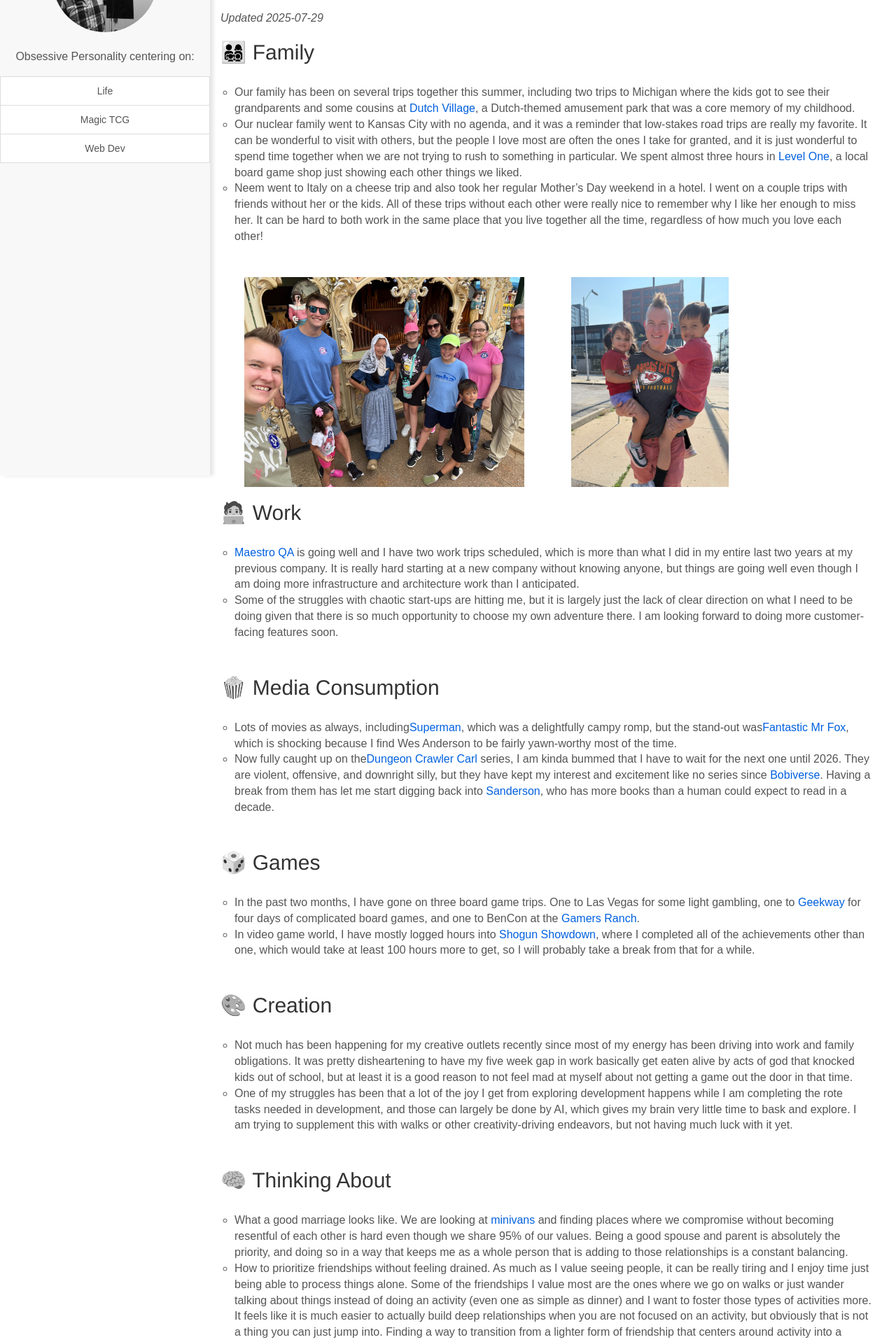
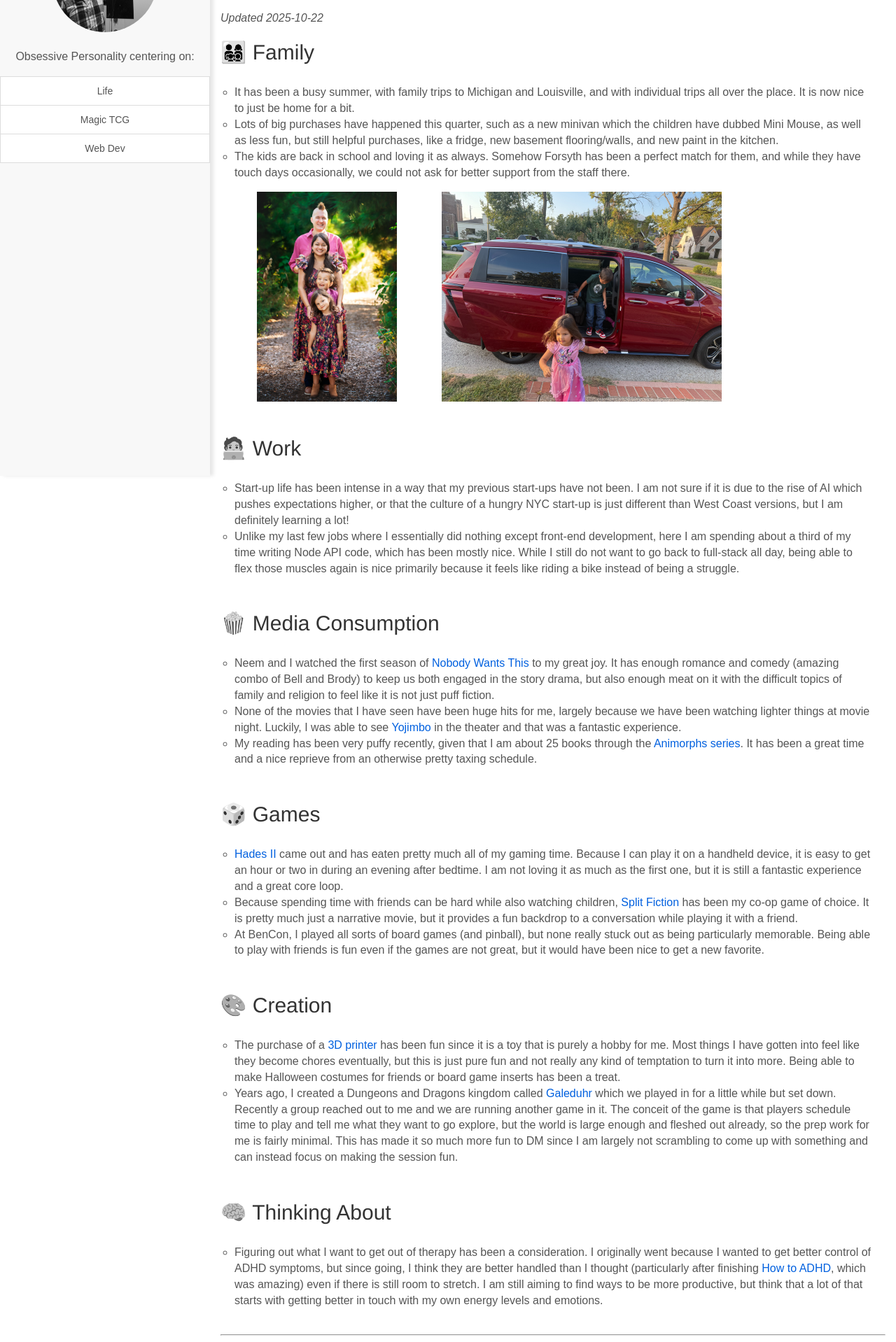
Before and after one commit to katerberg/website, a Next.js app: page /now in a window 1280 px wide. Shown: the part 120-2038 px from the top of the page at 70% size. Built offline with nearby package versions, Linux system fonts and the light colour scheme.

Commit message:
Now page October

```diff
--- a/pages/now.tsx
+++ b/pages/now.tsx
@@ -21,6 +21,8 @@ import schoolShirts from '../images/now/2025-05-school-shirts.png';
 import scoutsLifeJackets from '../images/now/2025-05-scouts.png';
 import dutchVillage from '../images/now/2025-07-dutch.png';
 import kansasCityHoldingKids from '../images/now/2025-07-kc.png';
+import familyPhoto from '../images/now/2025-10-family-photo.png';
+import miniMouse from '../images/now/2025-10-mini-mouse.png';
 
 function Now() {
   return (
@@ -32,27 +34,198 @@ function Now() {
         </a>
       </p>
       <div>
+        <p className={styles.lastUpdated}>{'Updated 2025-10-22'}</p>
+        <section className={styles.section}>
+          <h3 className={styles.sectionHeader}>{'👨‍👩‍👧‍👦 Family'}</h3>
+          <ul className={styles.sectionContent}>
+            <li className={styles.sectionContentItem}>
+              It has been a busy summer, with family trips to Michigan and
+              Louisville, and with individual trips all over the place. It is
+              now nice to just be home for a bit.
+            </li>
+            <li className={styles.sectionContentItem}>
+              Lots of big purchases have happened this quarter, such as a new
+              minivan which the children have dubbed Mini Mouse, as well as less
+              fun, but still helpful purchases, like a fridge, new basement
+              flooring/walls, and new paint in the kitchen.
+            </li>
+            <li className={styles.sectionContentItem}>
+              The kids are back in school and loving it as always. Somehow
+              Forsyth has been a perfect match for them, and while they have
+              touch days occasionally, we could not ask for better support from
+              the staff there.
+            </li>
+            <div className={styles.familyImages}>
+              <Image
+                alt="Our family all standing behind each other"
+                height={300}
+                src={familyPhoto}
+              />
+              <Image
+                alt="The kids hopping out of the mini-van"
+                height={300}
+                src={miniMouse}
+              />
+            </div>
+          </ul>
+        </section>
+        <section className={styles.section}>
+          <h3 className={styles.sectionHeader}>{'🧑‍💻 Work'}</h3>
+          <ul className={styles.sectionContent}>
+            <li className={styles.sectionContentItem}>
+              Start-up life has been intense in a way that my previous start-ups
+              have not been. I am not sure if it is due to the rise of AI which
+              pushes expectations higher, or that the culture of a hungry NYC
+              start-up is just different than West Coast versions, but I am
+              definitely learning a lot!
+            </li>
+            <li className={styles.sectionContentItem}>
+              Unlike my last few jobs where I essentially did nothing except
+              front-end development, here I am spending about a third of my time
+              writing Node API code, which has been mostly nice. While I still
+              do not want to go back to full-stack all day, being able to flex
+              those muscles again is nice primarily because it feels like riding
+              a bike instead of being a struggle.
+            </li>
+          </ul>
+        </section>
+        <section className={styles.section}>
+          <h3 className={styles.sectionHeader}>{'🍿 Media Consumption'}</h3>
+          <ul className={styles.sectionContent}>
+            <li className={styles.sectionContentItem}>
+              Neem and I watched the first season of{' '}
+              <a href="https://www.imdb.com/title/tt26933824/">
+                Nobody Wants This
+              </a>{' '}
+              to my great joy. It has enough romance and comedy (amazing combo
+              of Bell and Brody) to keep us both engaged in the story drama, but
+              also enough meat on it with the difficult topics of family and
+              religion to feel like it is not just puff fiction.
+            </li>
+            <li className={styles.sectionContentItem}>
+              None of the movies that I have seen have been huge hits for me,
+              largely because we have been watching lighter things at movie
+              night. Luckily, I was able to see{' '}
+              <a href="https://www.imdb.com/title/tt0055630/">Yojimbo</a> in the
+              theater and that was a fantastic experience.
+            </li>
+            <li className={styles.sectionContentItem}>
+              My reading has been very puffy recently, given that I am about 25
+              books through the{' '}
+              <a href="https://en.wikipedia.org/wiki/Animorphs">
+                Animorphs series
+              </a>
+              . It has been a great time and a nice reprieve from an otherwise
+              pretty taxing schedule.
+            </li>
+          </ul>
+        </section>
+        <section className={styles.section}>
+          <h3 className={styles.sectionHeader}>{'🎲 Games'}</h3>
+          <ul className={styles.sectionContent}>
+            <li className={styles.sectionContentItem}>
+              <a href="https://store.steampowered.com/app/1145350/Hades_II/">
+                Hades II
+              </a>{' '}
+              came out and has eaten pretty much all of my gaming time. Because
+              I can play it on a handheld device, it is easy to get an hour or
+              two in during an evening after bedtime. I am not loving it as much
+              as the first one, but it is still a fantastic experience and a
+              great core loop.
+            </li>
+            <li className={styles.sectionContentItem}>
+              Because spending time with friends can be hard while also watching
+              children,{' '}
+              <a href="https://store.steampowered.com/app/2001120/Split_Fiction/">
+                Split Fiction
+              </a>{' '}
+              has been my co-op game of choice. It is pretty much just a
+              narrative movie, but it provides a fun backdrop to a conversation
+              while playing it with a friend.
+            </li>
+            <li className={styles.sectionContentItem}>
+              At BenCon, I played all sorts of board games (and pinball), but
+              none really stuck out as being particularly memorable. Being able
+              to play with friends is fun even if the games are not great, but
+              it would have been nice to get a new favorite.
+            </li>
+          </ul>
+        </section>
+        <section className={styles.section}>
+          <h3 className={styles.sectionHeader}>{'🎨 Creation'}</h3>
+          <ul className={styles.sectionContent}>
+            <li className={styles.sectionContentItem}>
+              The purchase of a{' '}
+              <a href="https://us.store.bambulab.com/products/x1-carbon">
+                3D printer
+              </a>{' '}
+              has been fun since it is a toy that is purely a hobby for me. Most
+              things I have gotten into feel like they become chores eventually,
+              but this is just pure fun and not really any kind of temptation to
+              turn it into more. Being able to make Halloween costumes for
+              friends or board game inserts has been a treat.
+            </li>
+            <li className={styles.sectionContentItem}>
+              Years ago, I created a Dungeons and Dragons kingdom called{' '}
+              <a href="https://drive.google.com/file/d/1nzLqXZIODseb_NLOxtgzek_tf6yCYXqL/view?usp=sharing">
+                Galeduhr
+              </a>{' '}
+              which we played in for a little while but set down. Recently a
+              group reached out to me and we are running another game in it. The
+              conceit of the game is that players schedule time to play and tell
+              me what they want to go explore, but the world is large enough and
+              fleshed out already, so the prep work for me is fairly minimal.
+              This has made it so much more fun to DM since I am largely not
+              scrambling to come up with something and can instead focus on
+              making the session fun.
+            </li>
+          </ul>
+        </section>
+        <section className={styles.section}>
+          <h3 className={styles.sectionHeader}>{'🧠 Thinking About'}</h3>
+          <ul className={styles.sectionContent}>
+            <li className={styles.sectionContentItem}>
+              Figuring out what I want to get out of therapy has been a
+              consideration. I originally went because I wanted to get better
+              control of ADHD symptoms, but since going, I think they are better
+              handled than I thought (particularly after finishing{' '}
+              <a href="https://www.goodreads.com/book/show/125227576-how-to-adhd">
+                How to ADHD
+              </a>
+              , which was amazing) even if there is still room to stretch. I am
+              still aiming to find ways to be more productive, but think that a
+              lot of that starts with getting better in touch with my own energy
+              levels and emotions.
+            </li>
+          </ul>
+        </section>
+      </div>
+
+      <hr />
+      <h2>{'History'}</h2>
+      <div className={styles.history}>
+        <div>
           <p className={styles.lastUpdated}>{'Updated 2025-07-29'}</p>
           <section className={styles.section}>
             <h3 className={styles.sectionHeader}>{'👨‍👩‍👧‍👦 Family'}</h3>
             <ul className={styles.sectionContent}>
               <li className={styles.sectionContentItem}>
                 Our family has been on several trips together this summer,
-              including two trips to Michigan where the kids got to see their
+                including two trips to Michig where the kids got to see their
                 grandparents and some cousins at{' '}
                 <a href="https://www.dutchvillage.com/">Dutch Village</a>, a
                 Dutch-themed amusement park that was a core memory of my
                 childhood.
               </li>
               <li className={styles.sectionContentItem}>
-              Our nuclear family went to Kansas City with no agenda, and it was
-              a reminder that low-stakes road trips are really my favorite. It
-              can be wonderful to visit with others, but the people I love most
-              are often the ones I take for granted, and it is just wonderful to
-              spend time together when we are not trying to rush to something in
-              particular. We spent almost three hours in{' '}
-              <a href="https://levelonegameshop.com/">Level One</a>, a local
-              board game shop just showing each other things we liked.
+                Our nuclear family went to Kansas City with no agenda, and it
+                was a reminder that low-stakes road trips are really my
+                favorite. It can be wonderful to visit with others, but the
+                people I love most are often the ones I take for granted, and it
+                is just wonderful to spend time together when we are not trying
+                to rush to something in particular. We spent almost three hours
+                in <a href="https://levelonegameshop.com/">Level One</a>, a
+                local board game shop just showing each other things we liked.
               </li>
               <li className={styles.sectionContentItem}>
                 Neem went to Italy on a cheese trip and also took her regular
@@ -60,7 +233,8 @@ function Now() {
                 friends without her or the kids. All of these trips without each
                 other were really nice to remember why I like her enough to miss
                 her. It can be hard to both work in the same place that you live
-              together all the time, regardless of how much you love each other!
+                together all the time, regardless of how much you love each
+                other!
               </li>
             </ul>
             <div className={styles.familyImages}>
@@ -80,18 +254,18 @@ function Now() {
             <h3 className={styles.sectionHeader}>{'🧑‍💻 Work'}</h3>
             <ul className={styles.sectionContent}>
               <li className={styles.sectionContentItem}>
-              <a href="https://www.maestroqa.com/">Maestro QA</a> is going well
-              and I have two work trips scheduled, which is more than what I did
-              in my entire last two years at my previous company. It is really
-              hard starting at a new company without knowing anyone, but things
-              are going well even though I am doing more infrastructure and
-              architecture work than I anticipated.
+                <a href="https://www.maestroqa.com/">Maestro QA</a> is going
+                well and I have two work trips scheduled, which is more than
+                what I did in my entire last two years at my previous company.
+                It is really hard starting at a new company without knowing
+                anyone, but things are going well even though I am doing more
+                infrastructure and architecture work than I anticipated.
               </li>
               <li className={styles.sectionContentItem}>
                 Some of the struggles with chaotic start-ups are hitting me, but
                 it is largely just the lack of clear direction on what I need to
-              be doing given that there is so much opportunity to choose my own
-              adventure there. I am looking forward to doing more
+                be doing given that there is so much opportunity to choose my
+                own adventure there. I am looking forward to doing more
                 customer-facing features soon.
               </li>
             </ul>
@@ -117,8 +291,9 @@ function Now() {
                   Dungeon Crawler Carl
                 </a>{' '}
                 series, I am kinda bummed that I have to wait for the next one
-              until 2026. They are violent, offensive, and downright silly, but
-              they have kept my interest and excitement like no series since{' '}
+                until 2026. They are violent, offensive, and downright silly,
+                but they have kept my interest and excitement like no series
+                since{' '}
                 <a href="https://www.goodreads.com/series/192752-bobiverse">
                   Bobiverse
                 </a>
@@ -135,8 +310,8 @@ function Now() {
             <h3 className={styles.sectionHeader}>{'🎲 Games'}</h3>
             <ul className={styles.sectionContent}>
               <li className={styles.sectionContentItem}>
-              In the past two months, I have gone on three board game trips. One
-              to Las Vegas for some light gambling, one to{' '}
+                In the past two months, I have gone on three board game trips.
+                One to Las Vegas for some light gambling, one to{' '}
                 <a href="https://geekway.com/">Geekway</a> for four days of
                 complicated board games, and one to BenCon at the{' '}
                 <a href="https://gamersranch.com/">Gamers Ranch</a>.
@@ -146,9 +321,9 @@ function Now() {
                 <a href="https://store.steampowered.com/app/2084000/Shogun_Showdown/">
                   Shogun Showdown
                 </a>
-              , where I completed all of the achievements other than one, which
-              would take at least 100 hours more to get, so I will probably take
-              a break from that for a while.
+                , where I completed all of the achievements other than one,
+                which would take at least 100 hours more to get, so I will
+                probably take a break from that for a while.
               </li>
             </ul>
           </section>
@@ -156,20 +331,22 @@ function Now() {
             <h3 className={styles.sectionHeader}>{'🎨 Creation'}</h3>
             <ul className={styles.sectionContent}>
               <li className={styles.sectionContentItem}>
-              Not much has been happening for my creative outlets recently since
-              most of my energy has been driving into work and family
-              obligations. It was pretty disheartening to have my five week gap
-              in work basically get eaten alive by acts of god that knocked kids
-              out of school, but at least it is a good reason to not feel mad at
-              myself about not getting a game out the door in that time.
+                Not much has been happening for my creative outlets recently
+                since most of my energy has been driving into work and family
+                obligations. It was pretty disheartening to have my five week
+                gap in work basically get eaten alive by acts of god that
+                knocked kids out of school, but at least it is a good reason to
+                not feel mad at myself about not getting a game out the door in
+                that time.
               </li>
               <li className={styles.sectionContentItem}>
                 One of my struggles has been that a lot of the joy I get from
-              exploring development happens while I am completing the rote tasks
-              needed in development, and those can largely be done by AI, which
-              gives my brain very little time to bask and explore. I am trying
-              to supplement this with walks or other creativity-driving
-              endeavors, but not having much luck with it yet.
+                exploring development happens while I am completing the rote
+                tasks needed in development, and those can largely be done by
+                AI, which gives my brain very little time to bask and explore. I
+                am trying to supplement this with walks or other
+                creativity-driving endeavors, but not having much luck with it
+                yet.
               </li>
             </ul>
           </section>
@@ -178,34 +355,31 @@ function Now() {
             <ul className={styles.sectionContent}>
               <li className={styles.sectionContentItem}>
                 What a good marriage looks like. We are looking at{' '}
-              <a href="https://www.toyota.com/sienna/">minivans</a> and finding
-              places where we compromise without becoming resentful of each
-              other is hard even though we share 95% of our values. Being a good
-              spouse and parent is absolutely the priority, and doing so in a
-              way that keeps me as a whole person that is adding to those
-              relationships is a constant balancing.
-            </li>
-            <li className={styles.sectionContentItem}>
-              How to prioritize friendships without feeling drained. As much as
-              I value seeing people, it can be really tiring and I enjoy time
-              just being able to process things alone. Some of the friendships I
-              value most are the ones where we go on walks or just wander
-              talking about things instead of doing an activity (even one as
-              simple as dinner) and I want to foster those types of activities
-              more. It feels like it is much easier to actually build deep
-              relationships when you are not focused on an activity, but
-              obviously that is not a thing you can just jump into. Finding a
-              way to transition from a lighter form of friendship that centers
-              around activity into a deeper form that centers around caring for
-              and fostering each other’s goals is not easy.
+                <a href="https://www.toyota.com/sienna/">minivans</a> and
+                finding places where we compromise without becoming resentful of
+                each other is hard even though we share 95% of our values. Being
+                a good spouse and parent is absolutely the priority, and doing
+                so in a way that keeps me as a whole person that is adding to
+                those relationships is a constant balancing.
+              </li>
+              <li className={styles.sectionContentItem}>
+                How to prioritize friendships without feeling drained. As much
+                as I value seeing people, it can be really tiring and I enjoy
+                time just being able to process things alone. Some of the
+                friendships I value most are the ones where we go on walks or
+                just wander talking about things instead of doing an activity
+                (even one as simple as dinner) and I want to foster those types
+                of activities more. It feels like it is much easier to actually
+                build deep relationships when you are not focused on an
+                activity, but obviously that is not a thing you can just jump
+                into. Finding a way to transition from a lighter form of
+                friendship that centers around activity into a deeper form that
+                centers around caring for and fostering each other’s goals is
+                not easy.
               </li>
             </ul>
           </section>
         </div>
-
-      <hr />
-      <h2>{'History'}</h2>
-      <div className={styles.history}>
         <div>
           <p className={styles.lastUpdated}>{'Updated 2025-05-14'}</p>
           <section className={styles.section}>
```
Also changed, not shown: images/now/2025-10-family-photo.png (added), images/now/2025-10-mini-mouse.png (added). Lines whose indentation alone changed are shown as unchanged.
